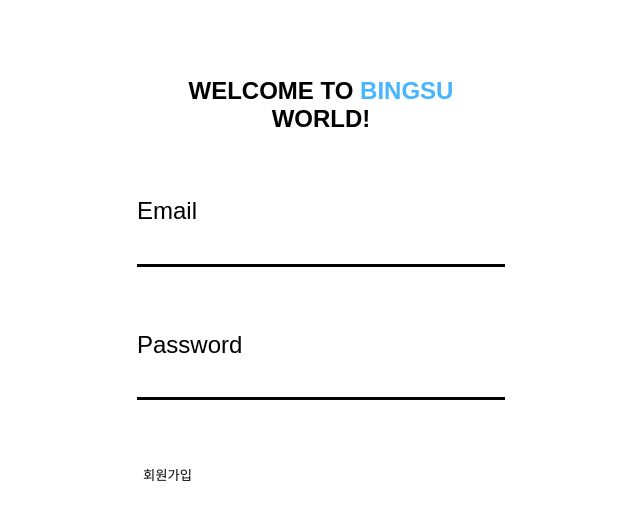
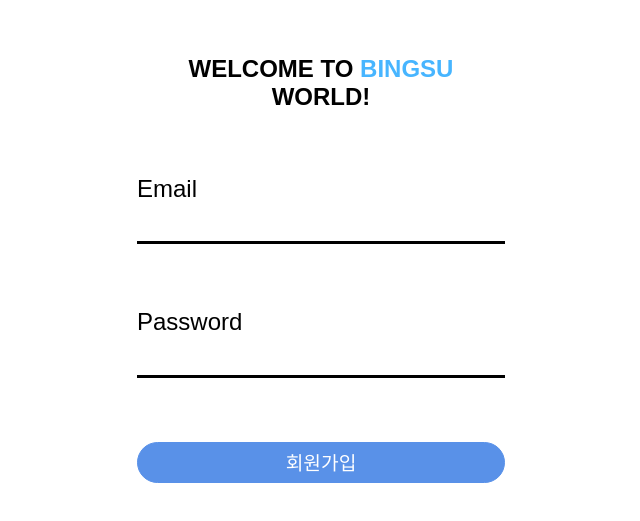
Before and after one commit to heading1/WYLSBingsu, a React app in the folder client/: page /register in a window 1280 px wide. Shown: the part 115-636 px from the top of the page, without its empty margins (319-959 px from the left). Built offline with nearby package versions, Linux system fonts and the light colour scheme; a web font is replaced by a local one.

Commit message:
[#59]feat: 인증 진행시 버튼 텍스트 변경 및 클릭 방지 구현

```diff
--- a/client/src/pages/register-page/components/EmailCertificationFormStyle.tsx
+++ b/client/src/pages/register-page/components/EmailCertificationFormStyle.tsx
@@ -6,7 +6,7 @@ export const CodeInput = styled.input`
   border-bottom: 3px solid black;
   font-size: 1.2rem;
   text-align: center;
-  margin-bottom: 1rem;
+  margin-bottom: 1.4rem;
 
   &:focus {
     border-bottom: 3px solid ${(props) => props.theme.point3};
--- a/client/src/pages/register-page/components/RegisterForm.tsx
+++ b/client/src/pages/register-page/components/RegisterForm.tsx
@@ -1,5 +1,7 @@
 import { FormInputType } from '@/types/types';
 import CustomForm from '@/common/form-component/CustomForm';
+import { RegisterButton } from './RegisterFormStyle';
+import { useEffect, useRef } from 'react';
 
 interface RegisterProps {
   emailCertificate: React.Dispatch<React.SetStateAction<boolean>>;
@@ -10,16 +12,22 @@ const RegisterForm: React.FC<RegisterProps> = ({
   emailCertificate,
   sendingStatus,
 }) => {
+  const buttonRef = useRef() as React.MutableRefObject<HTMLButtonElement>;
+
   const onSubmit = (data: FormInputType) => {
     console.log(data);
     emailCertificate(true);
   };
 
+  useEffect(() => {
+    buttonRef.current.disabled = sendingStatus;
+  }, [sendingStatus]);
+
   return (
     <CustomForm onSubmit={onSubmit}>
-      <button type="submit">
+      <RegisterButton type="submit" isDisabled={sendingStatus} ref={buttonRef}>
         {!sendingStatus ? '회원가입' : '이메일이 전송됐습니다.'}
-      </button>
+      </RegisterButton>
     </CustomForm>
   );
 };
--- /dev/null
+++ b/client/src/pages/register-page/components/RegisterFormStyle.tsx
@@ -0,0 +1,23 @@
+import styled from 'styled-components';
+
+interface RegisterButtonProps {
+  isDisabled: boolean;
+}
+
+export const RegisterButton = styled.button<RegisterButtonProps>`
+  width: 100%;
+  height: 2.6rem;
+  border: ${(props) => `1px solid ${props.theme.point2}`};
+  border-radius: 2.6rem;
+  margin-bottom: 1.5rem;
+  font-size: 1.2rem;
+  background-color: ${(props) => props.theme.point2};
+  color: white;
+  opacity: 0.7;
+  cursor: pointer;
+  transition: opacity 0.2s linear;
+
+  &:hover {
+    ${(props) => (props.isDisabled ? 'cursor: not-allowed' : 'opacity: 1')}
+  }
+`;
```
